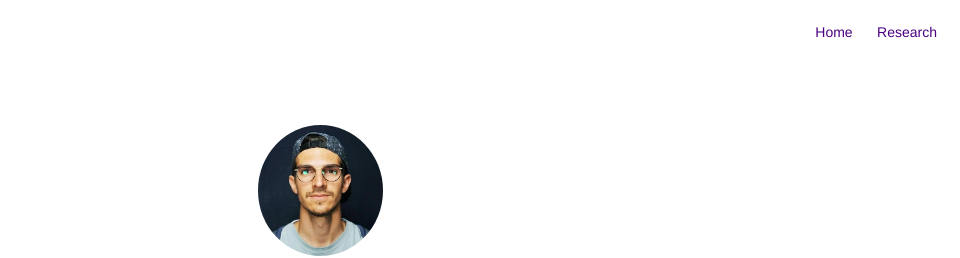
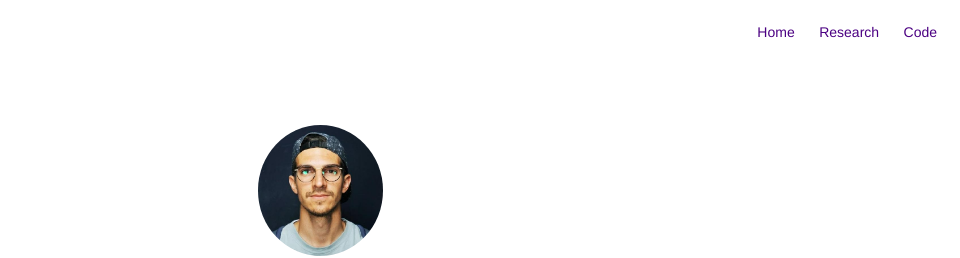
Before and after one commit to okasag/okasag.github.io, a Jekyll site: the page built from projects.html, in a window 1280 px wide. Shown: the top 258 px of the page, without its empty margins (320-1280 px from the left). Built offline with Jekyll 4.4.1, drawn with Linux system fonts in a browser that asks for light colours; emoji names are drawn with the system emoji font.

Commit message:
added code

```diff
--- a/_config.yml
+++ b/_config.yml
@@ -75,6 +75,7 @@ width: normal
 # if you don't need "about" or "blog", comment them out below
 # about: true
 research: true
+code: true
 # blog: true
 
 # do you want to show the "read time" of the posts?
--- a/_includes/nav.html
+++ b/_includes/nav.html
@@ -38,6 +38,14 @@
             {% endif %}
         {% endif %}
 
+        {% if site.code == true %}
+            {% if page.title != "Code" %}
+                <li class="item">
+                    <a class="link" href="{{ site.url }}/code">Code</a>
+                </li>
+            {% endif %}
+        {% endif %}
+
         {% if site.resume == true %}
             <li class="item">
                 <a class="link" href="{% if site.resume-external %}{{ site.resume-url }}{% else %}{{ site.url }}/{{ site.resume-url }}{% endif %}">Résumé</a>
```
Also changed, not shown: code.md (added, +10 -0 lines).
